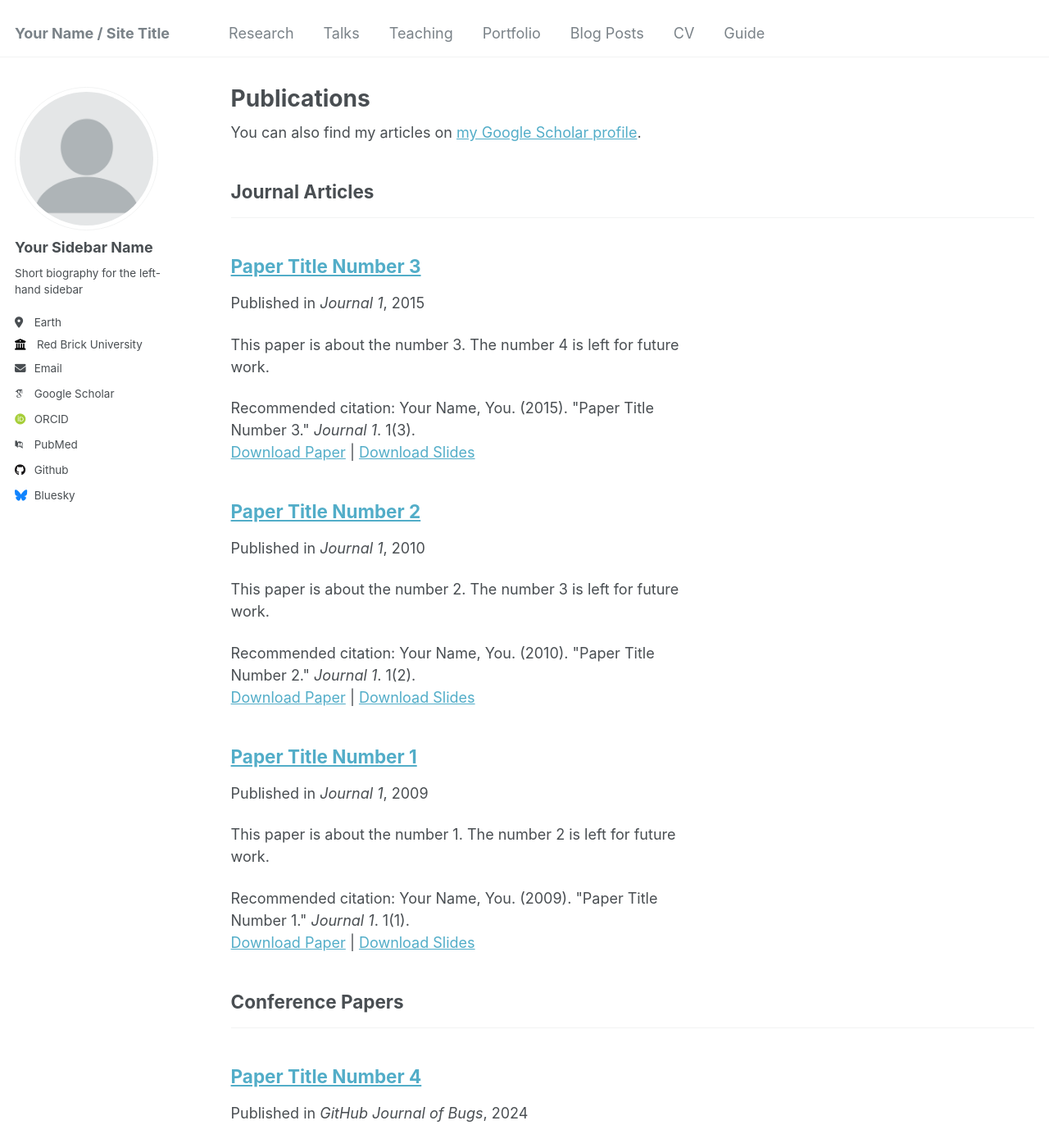
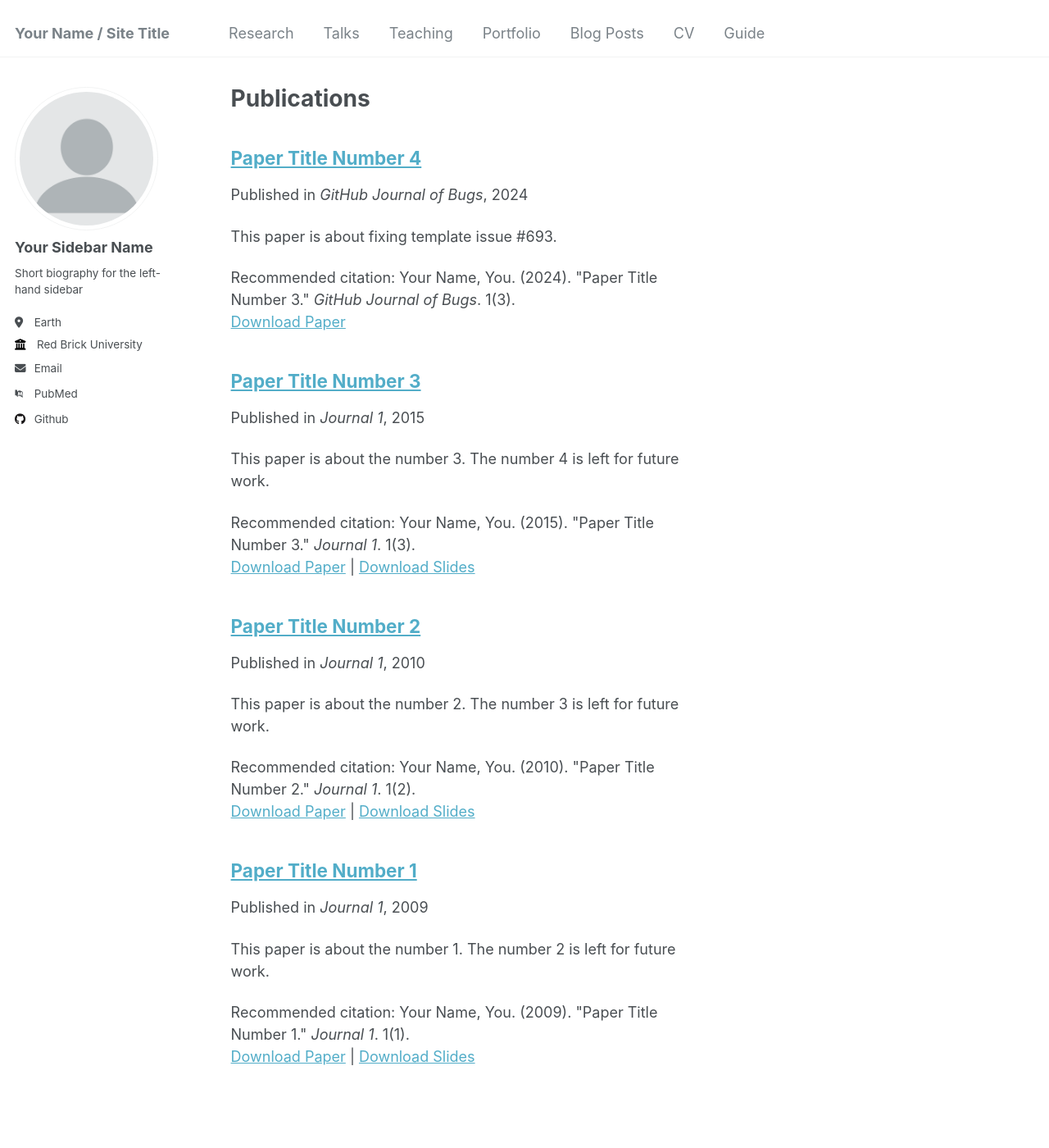
Before and after one commit to kyxyxn/kyxyxn.github.io, a Jekyll site: the page built from _pages/publications.html, in a window 1280 px wide and 1400 px high. Shown: the whole window at 82% size. Built offline with Jekyll 4.4.1, drawn with Linux system fonts in a browser that asks for light colours; some web fonts are replaced; part of the change alters nothing that is shown; some of the changed text lies outside the part shown.

Commit message:
Update _config.yml

```diff
--- a/_config.yml
+++ b/_config.yml
@@ -33,23 +33,24 @@ author:
 
   # Academic websites
   arxiv            : # URL - Update with the correct link to your profile
-  googlescholar    : "https://scholar.google.com/citations?user=PS_CX0AAAAAJ"
+  googlescholar    : #"https://scholar.google.com/citations?user=PS_CX0AAAAAJ"
   impactstory      : # URL
-  orcid            : "http://orcid.org/yourorcidurl"
+  orcid            : #"http://orcid.org/0009-0003-1495-8287"
   semantic         : # URL
   pubmed           : "https://www.ncbi.nlm.nih.gov/pubmed/?term=john+snow"
   researchgate     : # URL
+  ssrn             : https://papers.ssrn.com/sol3/cf_dev/AbsByAuth.cfm?per_id=4764516
 
   # Repositories and software development
   bitbucket        : # Username - Update with your username on the site
   codepen          : # Username
   dribbble         : # Username
-  github           : "academicpages"
+  github           : "kyxyxn"
   kaggle           : # Username
   stackoverflow    : # User number or user number and name (i.e., use "1" or "1/jeff-atwood")
 
   # Social media
-  bluesky          : "bsky.app" # Replace this with you Bluesky username
+  bluesky          : #"bsky.app" # Replace this with you Bluesky username
   facebook         : # Username
   flickr           : # Username
   foursquare       : # Username
@@ -75,13 +76,13 @@ author:
   zhihu            : # URL
 
 # Publication Category - The following the list of publication categories and their headings
-publication_category:
-  books:
-    title: 'Books'
-  manuscripts:
-    title: 'Journal Articles'
-  conferences:
-    title: 'Conference Papers'
+#publication_category:
+  # books:
+    # title: 'Books'
+  # manuscripts:
+    # title: 'Journal Articles'
+  # conferences:
+    # title: 'Conference Papers'
 
 # Site Settings
 teaser                   :  # filename of teaser fallback teaser image placed in /images/, .e.g. "500x300.png"
```
